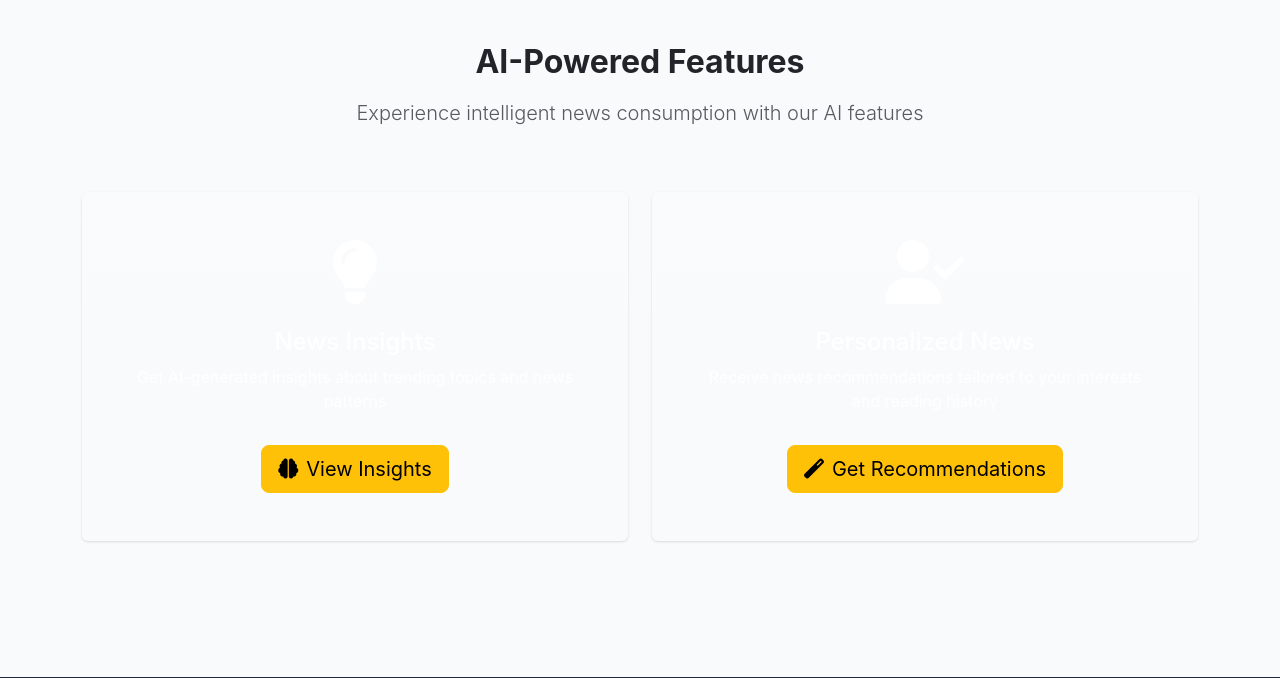
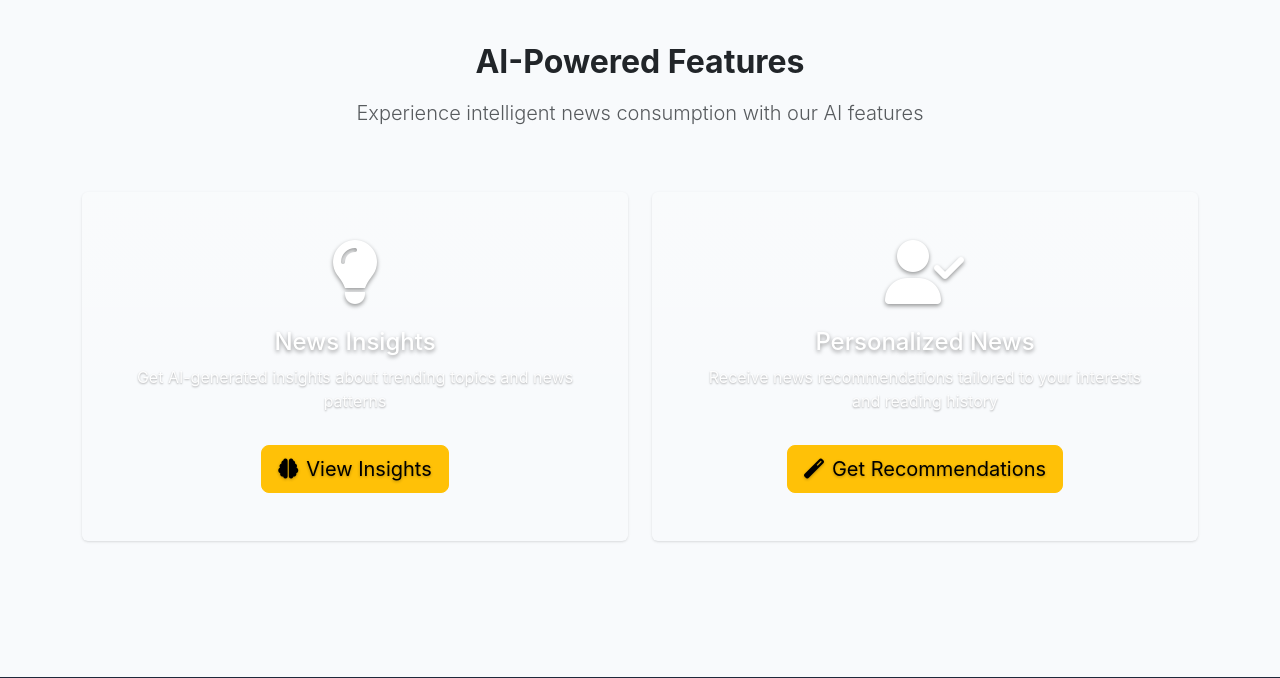
Before and after one commit to sudhan801246/news_scraper, a Django app: page / in a window 1280 px wide. Shown: the part 1543-2221 px from the top of the page. Run offline with Django 4.2, Linux system fonts and the light colour scheme; the visitor is signed in with stand-in values (Sample User, id 1); data that the repository does not hold is empty.

Commit message:
🎨 Fix white text visibility on insights and personalized pages
- Fix text readability issues on AI News Insights page
- Improve contrast on Personalized News page headers
- Replace problematic gradients with accessible color schemes
- Add text shadows for better readability on gradient backgrounds
- Update home.html AI feature cards with consistent styling
- Add comprehensive CSS rules for insights content readability
- Ensure all text meets accessibility contrast standards
- Use professional blue/green gradients instead of purple/pink

```diff
--- a/app/templates/home.html
+++ b/app/templates/home.html
@@ -285,11 +285,11 @@
 
         <div class="row">
             <div class="col-lg-6 mb-4">
-                <div class="card h-100 bg-gradient" style="background: linear-gradient(135deg, #667eea 0%, #764ba2 100%); color: white;">
+                <div class="card h-100 bg-gradient" style="background: linear-gradient(135deg, #2563eb 0%, #3b82f6 100%); color: white; text-shadow: 0 1px 3px rgba(0,0,0,0.3);">
                     <div class="card-body text-center p-5">
-                        <i class="fas fa-lightbulb mb-4" style="font-size: 4rem;"></i>
-                        <h4 class="card-title">News Insights</h4>
-                        <p class="card-text">Get AI-generated insights about trending topics and news patterns</p>
+                        <i class="fas fa-lightbulb mb-4" style="font-size: 4rem; text-shadow: 0 2px 4px rgba(0,0,0,0.4);"></i>
+                        <h4 class="card-title" style="text-shadow: 0 2px 4px rgba(0,0,0,0.4);">News Insights</h4>
+                        <p class="card-text" style="color: rgba(255,255,255,0.95); text-shadow: 0 1px 2px rgba(0,0,0,0.3);">Get AI-generated insights about trending topics and news patterns</p>
                         <a href="{% url 'news:insights' %}" class="btn btn-warning btn-lg mt-3">
                             <i class="fas fa-brain me-2"></i>View Insights
                         </a>
@@ -298,11 +298,11 @@
             </div>
 
             <div class="col-lg-6 mb-4">
-                <div class="card h-100 bg-gradient" style="background: linear-gradient(135deg, #f093fb 0%, #f5576c 100%); color: white;">
+                <div class="card h-100 bg-gradient" style="background: linear-gradient(135deg, #10b981 0%, #059669 100%); color: white; text-shadow: 0 1px 3px rgba(0,0,0,0.3);">
                     <div class="card-body text-center p-5">
-                        <i class="fas fa-user-check mb-4" style="font-size: 4rem;"></i>
-                        <h4 class="card-title">Personalized News</h4>
-                        <p class="card-text">Receive news recommendations tailored to your interests and reading history</p>
+                        <i class="fas fa-user-check mb-4" style="font-size: 4rem; text-shadow: 0 2px 4px rgba(0,0,0,0.4);"></i>
+                        <h4 class="card-title" style="text-shadow: 0 2px 4px rgba(0,0,0,0.4);">Personalized News</h4>
+                        <p class="card-text" style="color: rgba(255,255,255,0.95); text-shadow: 0 1px 2px rgba(0,0,0,0.3);">Receive news recommendations tailored to your interests and reading history</p>
                         <a href="{% url 'news:personalized' %}" class="btn btn-warning btn-lg mt-3">
                             <i class="fas fa-magic me-2"></i>Get Recommendations
                         </a>
--- a/app/templates/personalized.html
+++ b/app/templates/personalized.html
@@ -8,11 +8,11 @@
     <!-- Header -->
     <div class="row mb-4">
         <div class="col-12">
-            <div class="bg-gradient rounded-3 p-4" style="background: linear-gradient(135deg, #f093fb 0%, #f5576c 100%); color: white !important;">
-                <h1 class="fw-bold mb-2" style="color: white !important;">
+            <div class="bg-gradient rounded-3 p-4" style="background: linear-gradient(135deg, #10b981 0%, #059669 100%); color: white; text-shadow: 0 1px 3px rgba(0,0,0,0.3);">
+                <h1 class="fw-bold mb-2" style="color: white; text-shadow: 0 2px 4px rgba(0,0,0,0.4);">
                     <i class="fas fa-user-check me-2"></i>Your Personalized News
                 </h1>
-                <p class="lead mb-0" style="color: white !important;">AI-curated articles based on your interests and reading patterns</p>
+                <p class="lead mb-0" style="color: rgba(255,255,255,0.95); text-shadow: 0 1px 2px rgba(0,0,0,0.3);">AI-curated articles based on your interests and reading patterns</p>
             </div>
         </div>
     </div>
```
Also changed, not shown: app/static/css/main.css (+41 -0 lines), app/templates/insights.html (+4 -4 lines).
